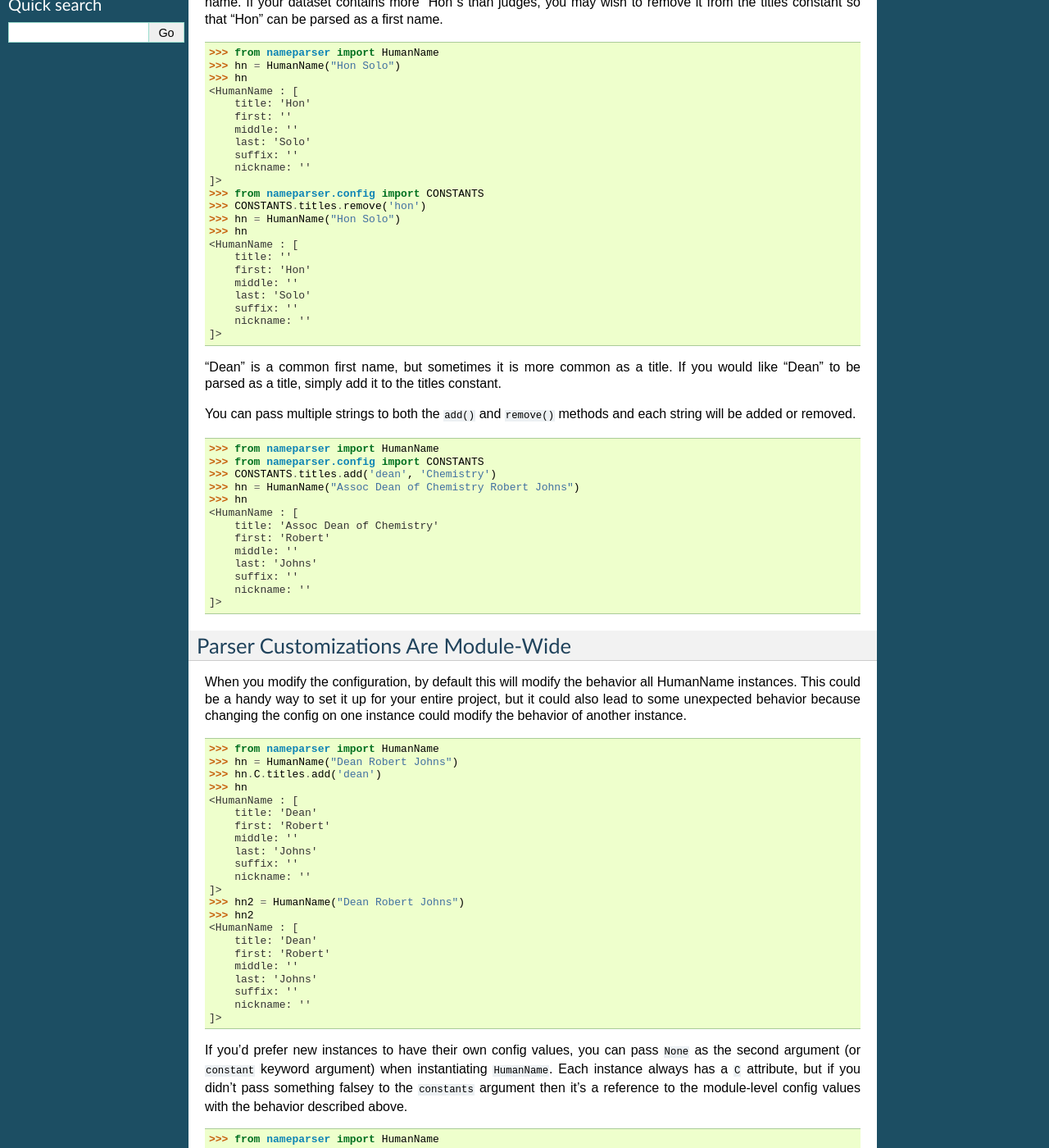
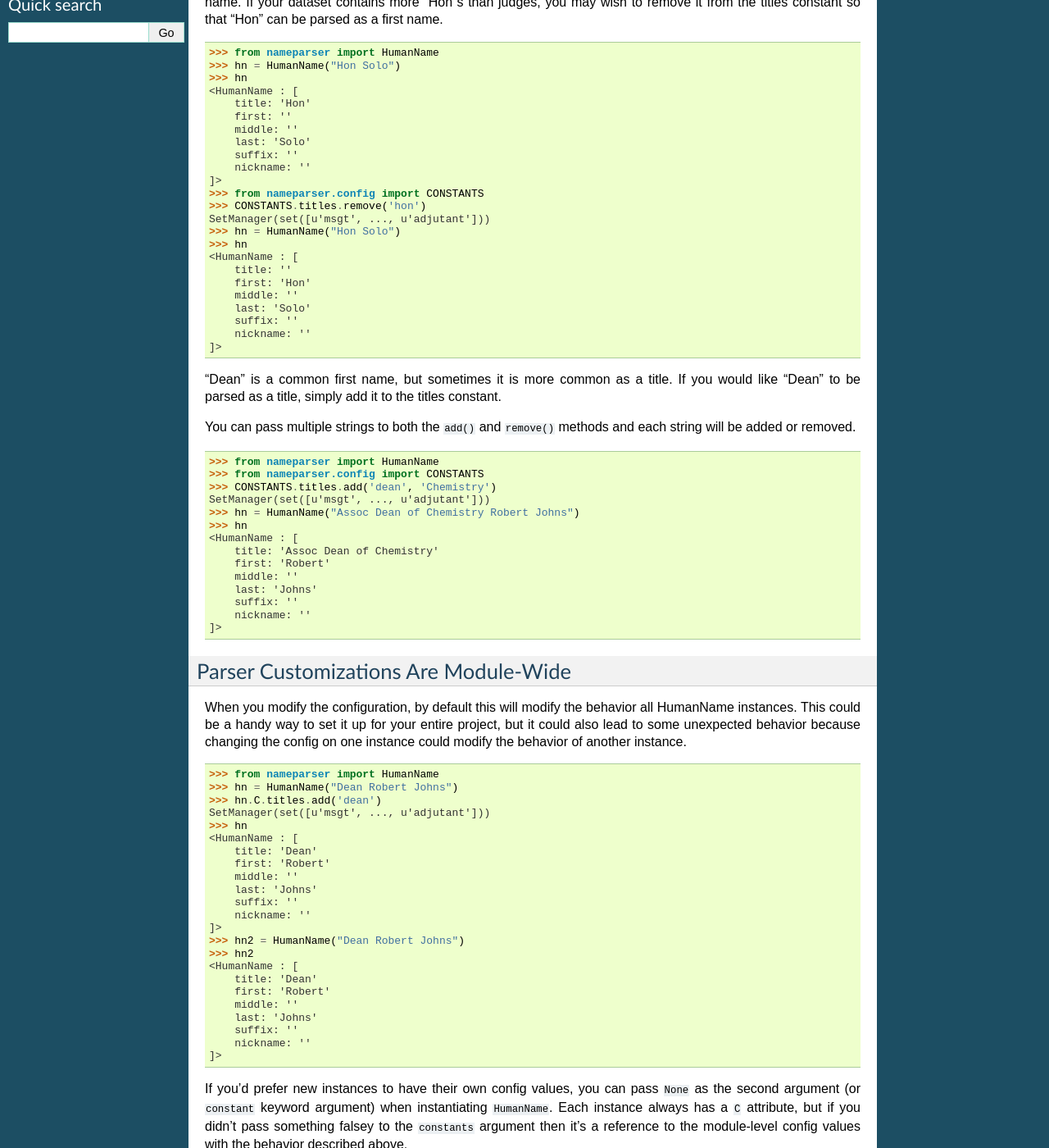
Before and after one commit to derek73/python-nameparser, a Sphinx documentation site: the page built from docs/customize.rst, in a window 1280 px wide and 1400 px high, scrolled down 417 px. Shown: the whole window at 82% size. Built offline with Sphinx 7.4.7, drawn with Linux system fonts in a browser that asks for light colours; pages that are not in the unit, such as notebooks, are missing from menus; some of the changed text lies outside the part shown.

```diff
--- a/docs/conf.py
+++ b/docs/conf.py
@@ -19,6 +19,7 @@ import os
 # add these directories to sys.path here. If the directory is relative to the
 # documentation root, use os.path.abspath to make it absolute, like shown here.
 sys.path.insert(0, os.path.abspath('..'))
+import nameparser
 
 # -- General configuration ------------------------------------------------
 
@@ -55,7 +56,7 @@ copyright = u'2014, Derek Gulbranson'
 # built documents.
 #
 # The short X.Y version.
-version = '0.3'
+version = nameparser.__version__
 # The full version, including alpha/beta/rc tags.
 release = '0.3a1'
 
--- a/docs/customize.rst
+++ b/docs/customize.rst
@@ -40,7 +40,8 @@ that "Hon" can be parsed as a first name.
     	nickname: ''
     ]>
     >>> from nameparser.config import CONSTANTS
-    >>> CONSTANTS.titles.remove('hon')
+    >>> CONSTANTS.titles.remove('hon') # doctest: +ELLIPSIS
+    SetManager(set([u'msgt', ..., u'adjutant']))
     >>> hn = HumanName("Hon Solo")
     >>> hn
     <HumanName : [
@@ -64,7 +65,8 @@ methods and each string will be added or removed.
 
     >>> from nameparser import HumanName
     >>> from nameparser.config import CONSTANTS
-    >>> CONSTANTS.titles.add('dean', 'Chemistry')
+    >>> CONSTANTS.titles.add('dean', 'Chemistry') # doctest: +ELLIPSIS
+    SetManager(set([u'msgt', ..., u'adjutant']))
     >>> hn = HumanName("Assoc Dean of Chemistry Robert Johns")
     >>> hn
     <HumanName : [
@@ -89,7 +91,8 @@ the config on one instance could modify the behavior of another instance.
 
     >>> from nameparser import HumanName
     >>> hn = HumanName("Dean Robert Johns")
-    >>> hn.C.titles.add('dean')
+    >>> hn.C.titles.add('dean') # doctest: +ELLIPSIS
+    SetManager(set([u'msgt', ..., u'adjutant']))
     >>> hn
     <HumanName : [
     	title: 'Dean'
@@ -121,7 +124,8 @@ reference to the module-level config values with the behavior described above.
 
     >>> from nameparser import HumanName
     >>> hn = HumanName("Dean Robert Johns", None)
-    >>> hn.C.titles.add('dean')
+    >>> hn.C.titles.add('dean') # doctest: +ELLIPSIS
+    SetManager(set([u'msgt', ..., u'adjutant']))
     >>> hn
     <HumanName : [
     	title: 'Dean'
@@ -168,7 +172,8 @@ those changes with ``repr()``.
     	suffix: ''
     	nickname: ''
     ]>
-    >>> hn.C.titles.add('dean')
+    >>> hn.C.titles.add('dean') # doctest: +ELLIPSIS
+    SetManager(set([u'msgt', ..., u'adjutant']))
     >>> hn
     <HumanName : [
     	title: 'Dean'
```
Also changed, not shown: 1 other file.
